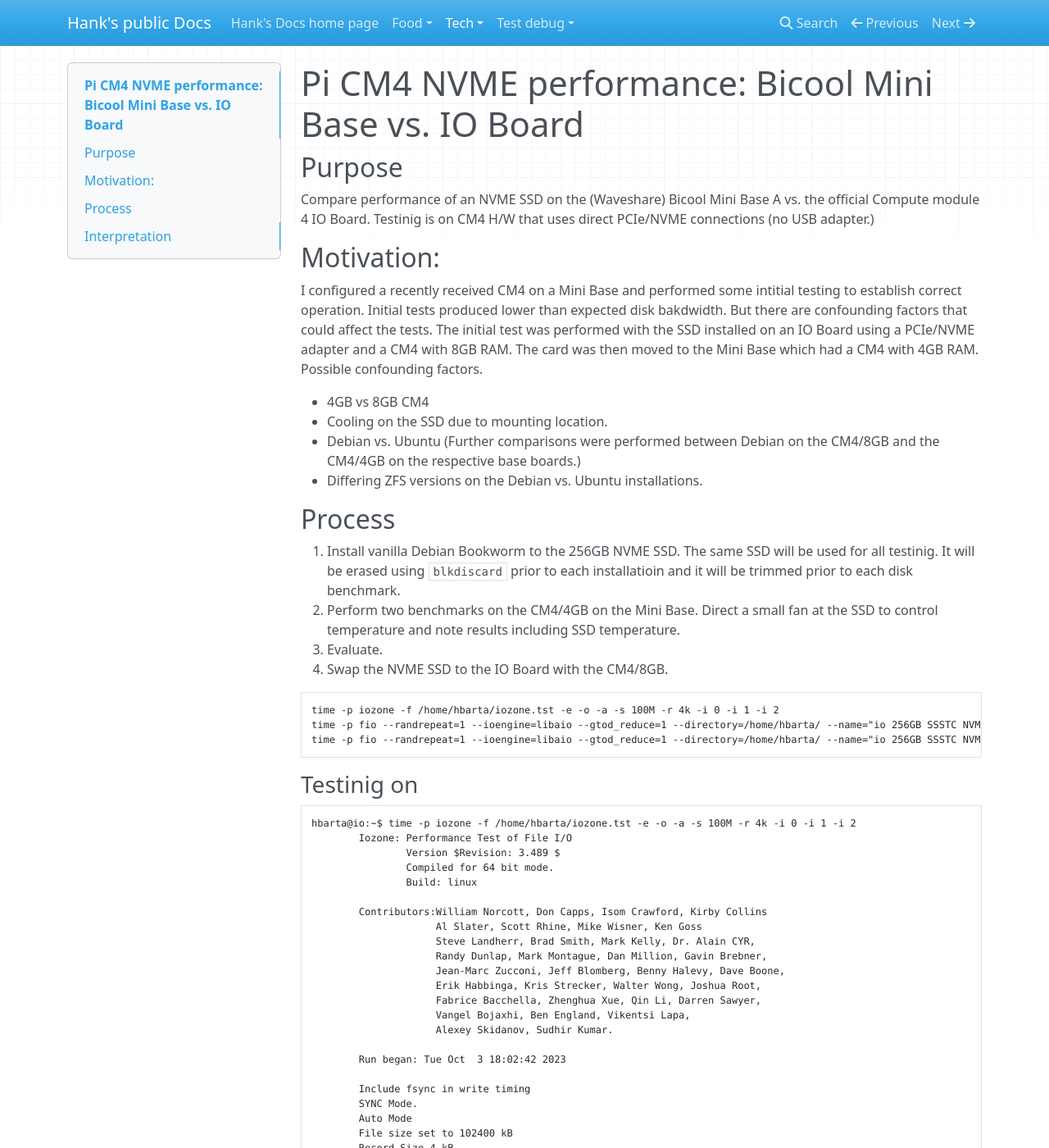
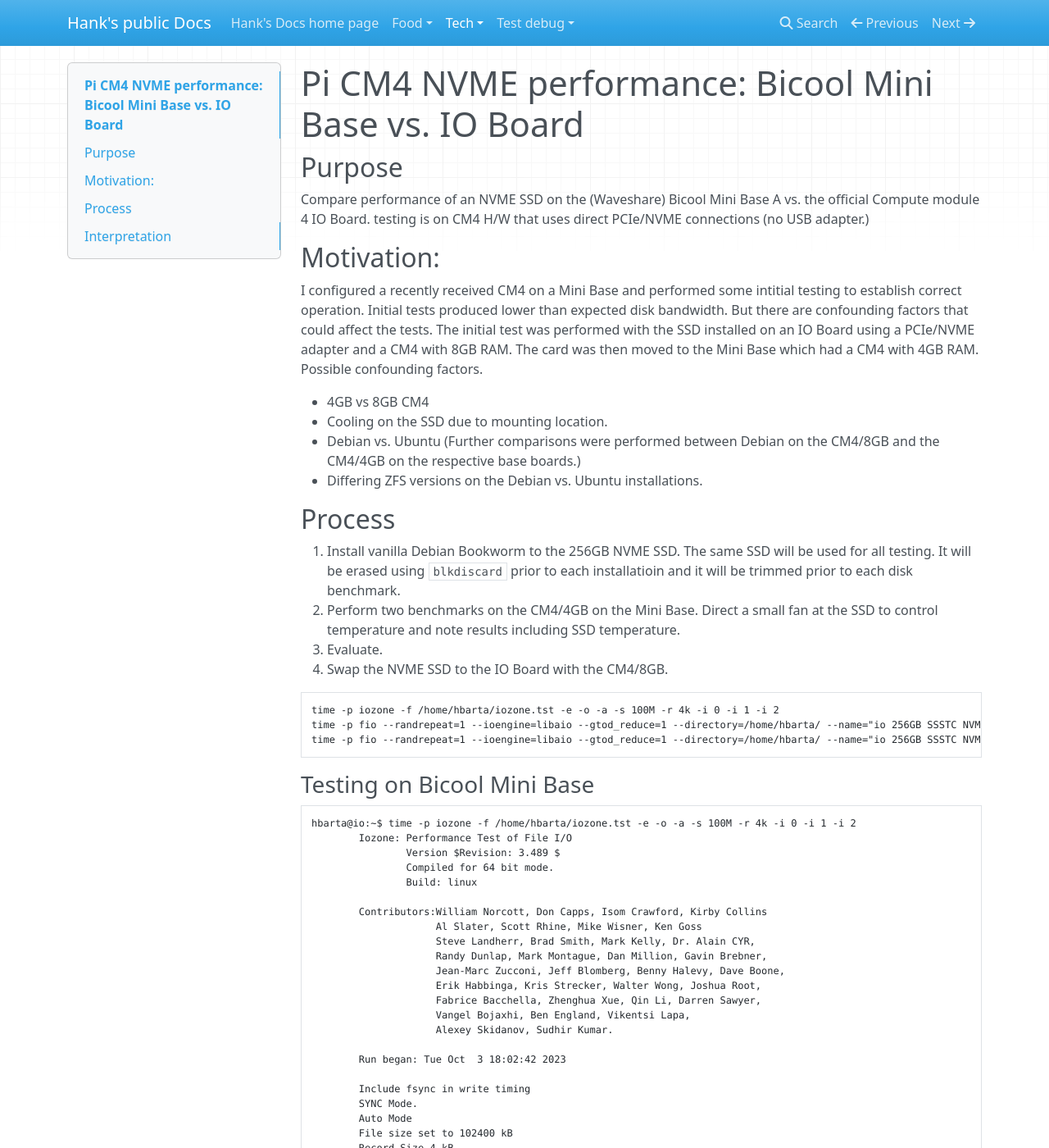
Before and after one commit to HankB/MkDocs-blog, an MkDocs documentation site: the page built from docs/tech/NVME_performance-Bicool_Mini_Base-vs-IO_Board.md, in a window 1280 px wide and 1400 px high. Shown: the whole window at 82% size. Built offline with MkDocs 1.6.1, drawn with Linux system fonts in a browser that asks for light colours; nearby versions of some CDN libraries.

Commit message:
typos, incomplete heading

````diff
--- a/docs/tech/NVME_performance-Bicool_Mini_Base-vs-IO_Board.md
+++ b/docs/tech/NVME_performance-Bicool_Mini_Base-vs-IO_Board.md
@@ -2,11 +2,11 @@
 
 ## Purpose
 
-Compare performance of an NVME SSD on the (Waveshare) Bicool Mini Base A vs. the official Compute module 4 IO Board. Testinig is on CM4 H/W that uses direct PCIe/NVME connections (no USB adapter.)
+Compare performance of an NVME SSD on the (Waveshare) Bicool Mini Base A vs. the official Compute module 4 IO Board. testing is on CM4 H/W that uses direct PCIe/NVME connections (no USB adapter.)
 
 ## Motivation:
 
-I configured a recently received CM4 on a Mini Base and performed some intitial testing to establish correct operation. Initial tests produced lower than expected disk bakdwidth. But there are confounding factors that could affect the tests. The initial test was performed with the SSD installed on an IO Board using a PCIe/NVME adapter and a CM4 with 8GB RAM. The card was then moved to the Mini Base which had a CM4 with 4GB RAM. Possible confounding factors.
+I configured a recently received CM4 on a Mini Base and performed some intitial testing to establish correct operation. Initial tests produced lower than expected disk bandwidth. But there are confounding factors that could affect the tests. The initial test was performed with the SSD installed on an IO Board using a PCIe/NVME adapter and a CM4 with 8GB RAM. The card was then moved to the Mini Base which had a CM4 with 4GB RAM. Possible confounding factors.
 
 * 4GB vs 8GB CM4
 * Cooling on the SSD due to mounting location.
@@ -15,7 +15,7 @@ I configured a recently received CM4 on a Mini Base and performed some intitial
 
 ## Process
 
-1. Install vanilla Debian Bookworm to the 256GB NVME SSD. The same SSD will be used for all testinig. It will be erased using `blkdiscard` prior to each installatioin and it will be trimmed prior to each disk benchmark.
+1. Install vanilla Debian Bookworm to the 256GB NVME SSD. The same SSD will be used for all testing. It will be erased using `blkdiscard` prior to each installatioin and it will be trimmed prior to each disk benchmark.
 1. Perform two benchmarks on the CM4/4GB on the Mini Base. Direct a small fan at the SSD to control temperature and note results including SSD temperature.
 1. Evaluate.
 1. Swap the NVME SSD to the IO Board with the CM4/8GB.
@@ -26,7 +26,7 @@ time -p fio --randrepeat=1 --ioengine=libaio --gtod_reduce=1 --directory=/home/h
 time -p fio --randrepeat=1 --ioengine=libaio --gtod_reduce=1 --directory=/home/hbarta/ --name="io 256GB SSSTC NVME CM4/8GB IO Board" --filename=test.dat --bs=4k --iodepth=64 --size=4G --readwrite=randrw --rwmixread=75
 ```
 
-### Testinig on
+### Testing on Bicool Mini Base
 
 ```text
 hbarta@io:~$ time -p iozone -f /home/hbarta/iozone.tst -e -o -a -s 100M -r 4k -i 0 -i 1 -i 2
````
